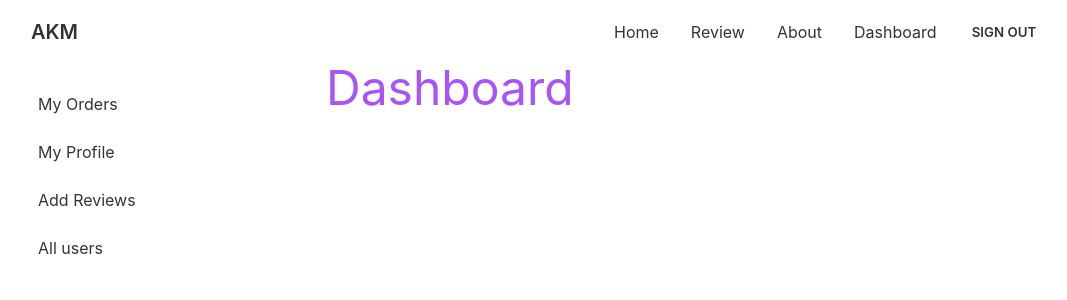
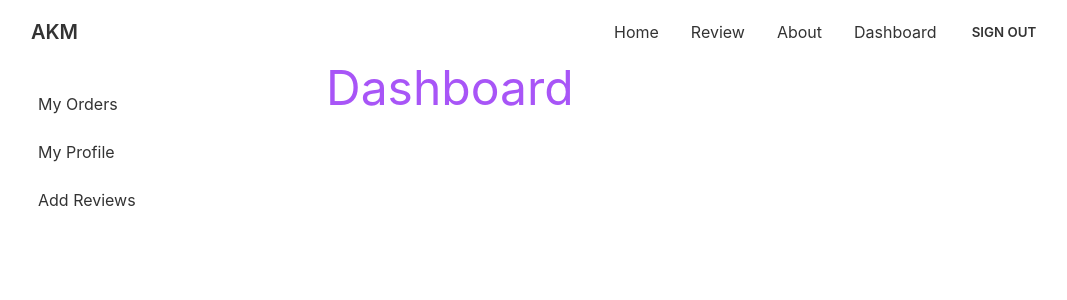
Before and after one commit to akram56789/AKM-Manufacturer-Company, a React (Create React App) app: page /dashboard in a window 1280 px wide. Shown: the top 300 px of the page, without its empty margins (42-1109 px from the left). Built offline with nearby package versions, Linux system fonts and the light colour scheme; no server answers; sample sign-in values are in the browser's storage.

Commit message:
user rooute protected only admin can see this route

```diff
--- a/src/Pages/Dashboard/Dashboard.js
+++ b/src/Pages/Dashboard/Dashboard.js
@@ -24,7 +24,10 @@ const Dashboard = () => {
                     <li><Link to="/dashboard/myorders">My Orders</Link></li>
                     <li><Link to="/dashboard/myprofile">My Profile</Link></li>
                     <li><Link to="/dashboard/addreview">Add Reviews</Link></li>
-                    <li><Link to="/dashboard/users">All users</Link></li>
+                  {
+                      admin &&
+                      <li><Link to="/dashboard/users">All users</Link></li>
+                  }
 
                 </ul>
 
```
